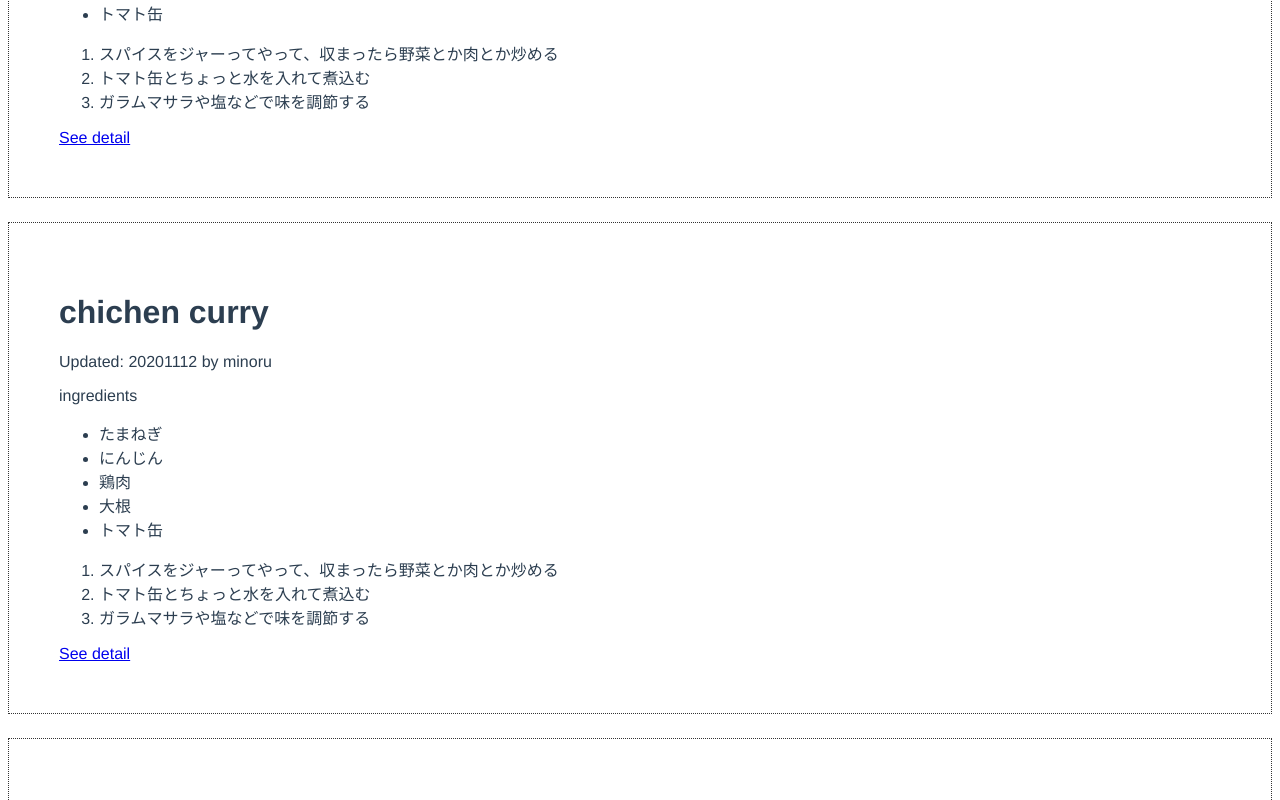
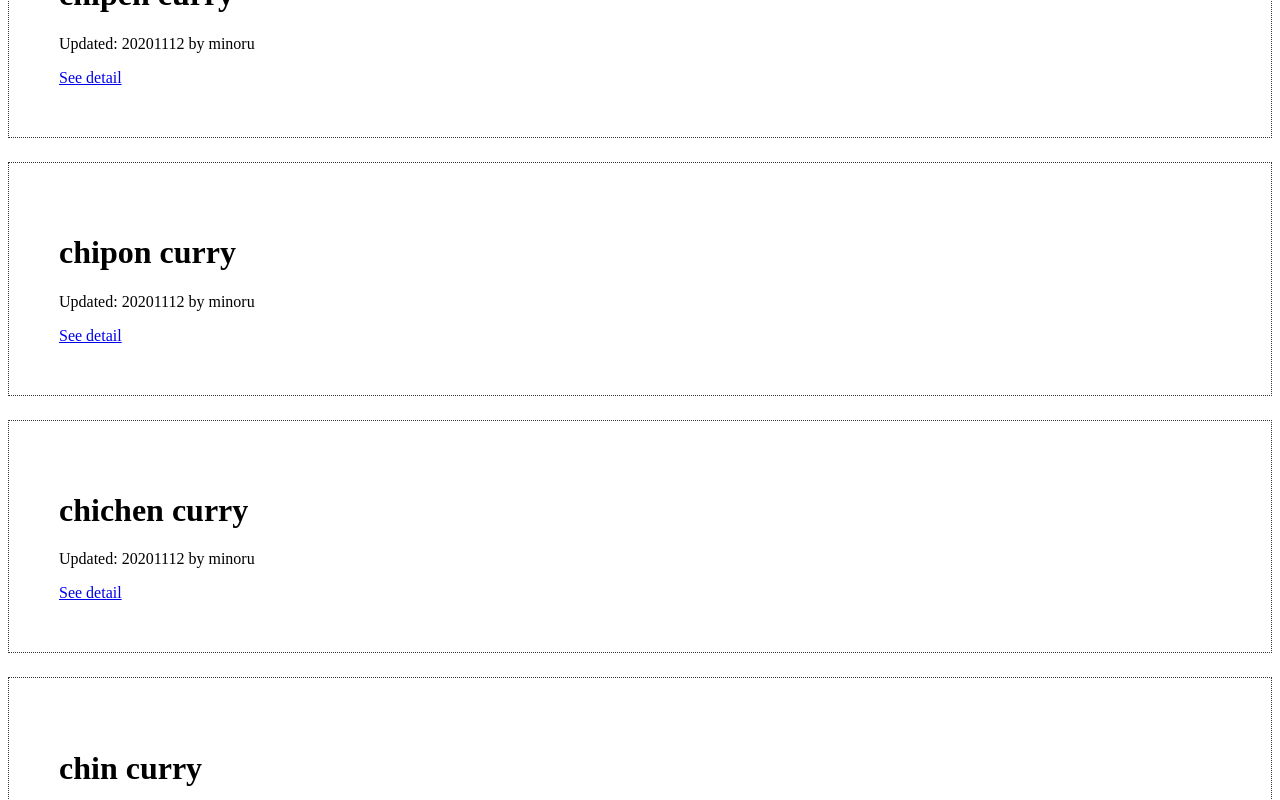
Before and after one commit to NaokoNakanish/nm-recipes, a Vue app: page / in a window 1280 px wide. Shown: the part 460-1260 px from the top of the page. Built offline with nearby package versions, Linux system fonts and the light colour scheme; data requests are answered from the project's data file.

Commit message:
fetchRecipe_debug

```diff
--- a/db.json
+++ b/db.json
@@ -24,7 +24,7 @@
         },
         {
         "id": 2,
-        "title": "chichen curry",
+        "title": "chipen curry",
         "ingredients": ["たまねぎ", "にんじん", "鶏肉", "大根", "トマト缶"],
         "processes": [
             {
@@ -46,7 +46,7 @@
         },
         {
         "id": 3,
-        "title": "chichen curry",
+        "title": "chipon curry",
         "ingredients": ["たまねぎ", "にんじん", "鶏肉", "大根", "トマト缶"],
         "processes": [
             {
@@ -90,7 +90,7 @@
         },
         {
         "id": 5,
-        "title": "chichen curry",
+        "title": "chin curry",
         "ingredients": ["たまねぎ", "にんじん", "鶏肉", "大根", "トマト缶"],
         "processes": [
             {
--- a/src/App.vue
+++ b/src/App.vue
@@ -7,25 +7,4 @@
   </div>
 </template>
 
-<style>
-#app {
-  font-family: Avenir, Helvetica, Arial, sans-serif;
-  -webkit-font-smoothing: antialiased;
-  -moz-osx-font-smoothing: grayscale;
-  text-align: center;
-  color: #2c3e50;
-}
-
-#nav {
-  padding: 30px;
-}
-
-#nav a {
-  font-weight: bold;
-  color: #2c3e50;
-}
-
-#nav a.router-link-exact-active {
-  color: #42b983;
-}
-</style>
+<style></style>
--- a/src/components/RecipeCard.vue
+++ b/src/components/RecipeCard.vue
@@ -2,18 +2,7 @@
   <div class="recipe-card">
     <h1>{{ recipe.title }}</h1>
     <p>Updated: {{ recipe.editDate }} by {{ recipe.editor }}</p>
-    <p>ingredients</p>
-    <ul>
-      <li v-for="ingredient in recipe.ingredients" :key="ingredient">
-        {{ ingredient }}
-      </li>
-    </ul>
-    <ol>
-      <li v-for="process in recipe.processes" :key="process.order">
-        {{ process.do }}
-      </li>
-    </ol>
-    <router-link to="{ name: 'RecipeDetail', params: {id: 'recipe.id'} }"
+    <router-link :to="{ name: 'RecipeDetail', params: { id: recipe.id } }"
       >See detail</router-link
     >
   </div>
--- a/src/store/index.js
+++ b/src/store/index.js
@@ -26,6 +26,7 @@ export default new Vuex.Store({
     fetchRecipes({ commit }) {
       RecipeService.getRecipes()
         .then((response) => {
+          console.log("fetchRecipes()");
           commit("SET_RECIPES", response.data);
         })
         .catch((error) => {
@@ -35,12 +36,15 @@ export default new Vuex.Store({
     // 個別にレシピデータもってくる・RecipeDetail.vueで利用
     fetchRecipe({ commit, getters }, id) {
       // send in the getters
-      var recipe = getters.getRecipeById;
+      let recipe = getters.getRecipeById(id);
+      console.log("via getters recipe", recipe);
       if (recipe) {
         commit("SET_RECIPE", recipe); // すでにrecipesが取得されている場合は、getters経由でrecipeのデータ取得
       } else {
+        console.log("theres no recipes. lets get recipe from axios by id", id);
         RecipeService.getRecipe(id)
           .then((response) => {
+            console.log("response.data", response.data);
             commit("SET_RECIPE", response.data);
           })
           .catch((error) => {
--- a/src/views/RecipeDetail.vue
+++ b/src/views/RecipeDetail.vue
@@ -1,7 +1,18 @@
 <template>
   <div>
-    <!-- <h1>RecipeDetail #{{ recipe.id }}</h1> -->
-    aho
+    <h1>RecipeDetail #{{ recipe.id }}</h1>
+    <h2>ingredients</h2>
+    <ul>
+      <li v-for="ingredient in recipe.ingredients" :key="ingredient">
+        {{ ingredient }}
+      </li>
+    </ul>
+    <h2>How to Make</h2>
+    <ol>
+      <li v-for="process in recipe.processes" :key="process.order">
+        {{ process.do }}
+      </li>
+    </ol>
   </div>
 </template>
 
@@ -9,6 +20,10 @@
 import { mapState } from "vuex";
 
 export default {
-  computed: mapState(["recipe"]),
+  props: ["id"], // dispatchのときにidがpayloadとして必要になる
+  created() {
+    this.$store.dispatch("fetchRecipe", this.id); // db.jsonのデータをrecipeへ格納させるアクションを呼び出す
+  },
+  computed: { ...mapState(["recipe"]) },
 };
 </script>
--- a/src/views/RecipeList.vue
+++ b/src/views/RecipeList.vue
@@ -14,7 +14,6 @@ export default {
     RecipeCard,
   },
   computed: { ...mapState(["recipes"]) },
-  methods: {},
   created() {
     this.$store.dispatch("fetchRecipes"); // db.jsonのデータをrecipesへ格納させるアクションを呼び出す
   },
```
